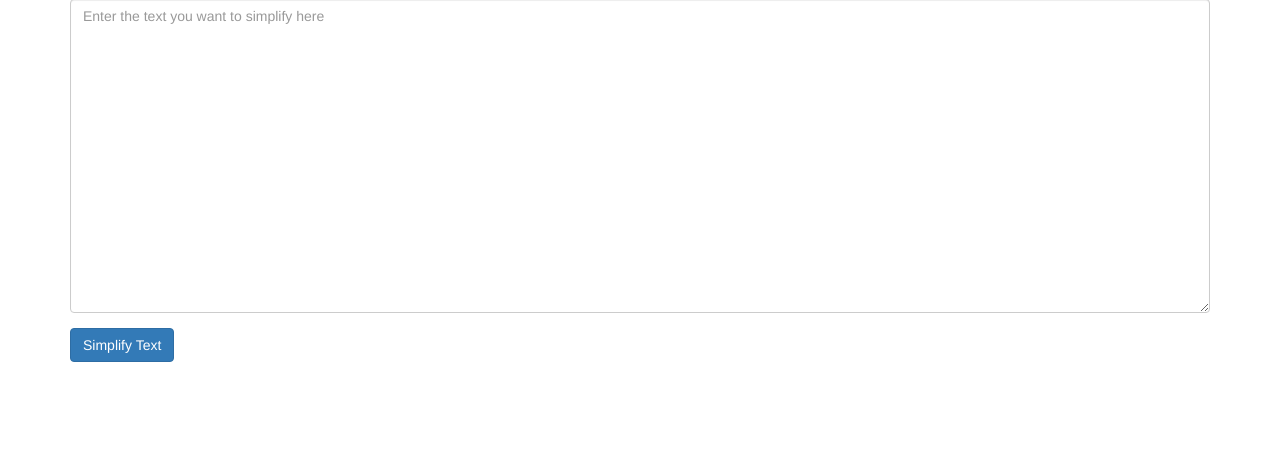
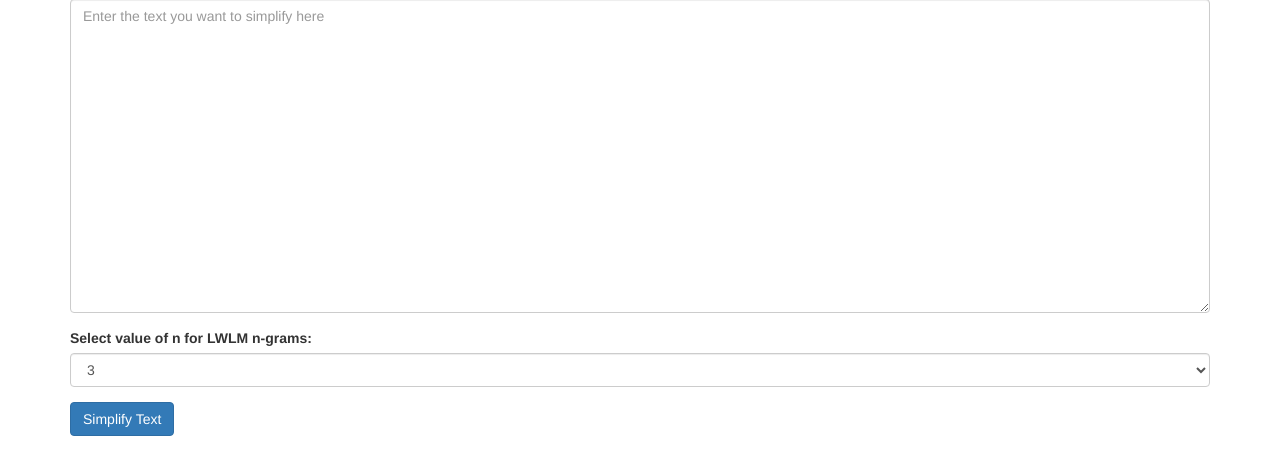
Before and after one commit to Somsubhra/Simplify, a Python web app: template src/webapp/templates/index.html in a window 1280 px wide. Shown: the part 73-548 px from the top of the page. Run offline with Jinja, Linux system fonts and the light colour scheme; the template is opened without the code that fills it, so the values that code supplies are empty; some libraries are stand-ins or nearby versions.

Commit message:
Fix bug in LWLM get method. Add view to select lwlm-n

```diff
--- a/src/lexus/lwlm.py
+++ b/src/lexus/lwlm.py
@@ -24,7 +24,10 @@ class LWLM:
 
     # Get the LWLM alternate words for a given word
     def get(self, word):
-        return list(set(self.alt_words_table[word]))
+        if word in self.alt_words_table:
+            return list(set(self.alt_words_table[word]))
+        else:
+            return [word]
 
     # Build the LWLM tables
     @staticmethod
--- a/src/webapp/templates/index.html
+++ b/src/webapp/templates/index.html
@@ -20,6 +20,13 @@
                 <textarea id="txt-inp" class="form-control" placeholder="Enter the text you want to simplify here" rows="15"></textarea>
             </div>
             <div class="form-group">
+                <label for="lwlm-n">Select value of n for LWLM n-grams:</label>
+                <select id="lwlm-n" class="form-control">
+                    <option value="3">3</option>
+                    <option value="5">5</option>
+                </select>
+            </div>
+            <div class="form-group">
                 <button id="simplify-btn" class="btn btn-primary">Simplify Text</button>
             </div>
         </div>
@@ -34,10 +41,12 @@
     $(document).ready(function() {
         $("#simplify-btn").click(function() {
             var txt = $("#txt-inp").val();
+            var n = $("#lwlm-n").val();
 
             $.getJSON('/api/simplify',
                     {
-                        text: txt
+                        text: txt,
+                        n: n
                     }, function(data) {
                         if(data.success) {
                             $("#result").html("<div class='well'>" + data.result + "</div>");
```
